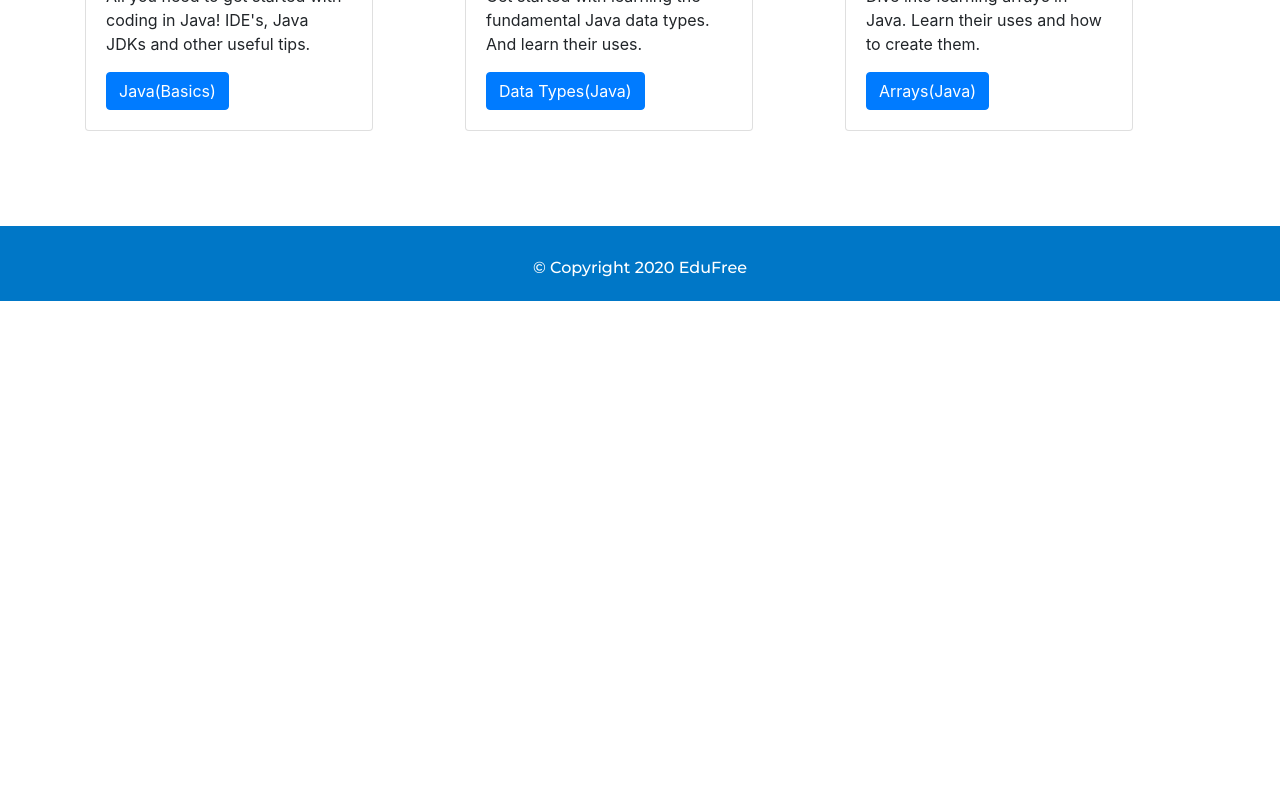
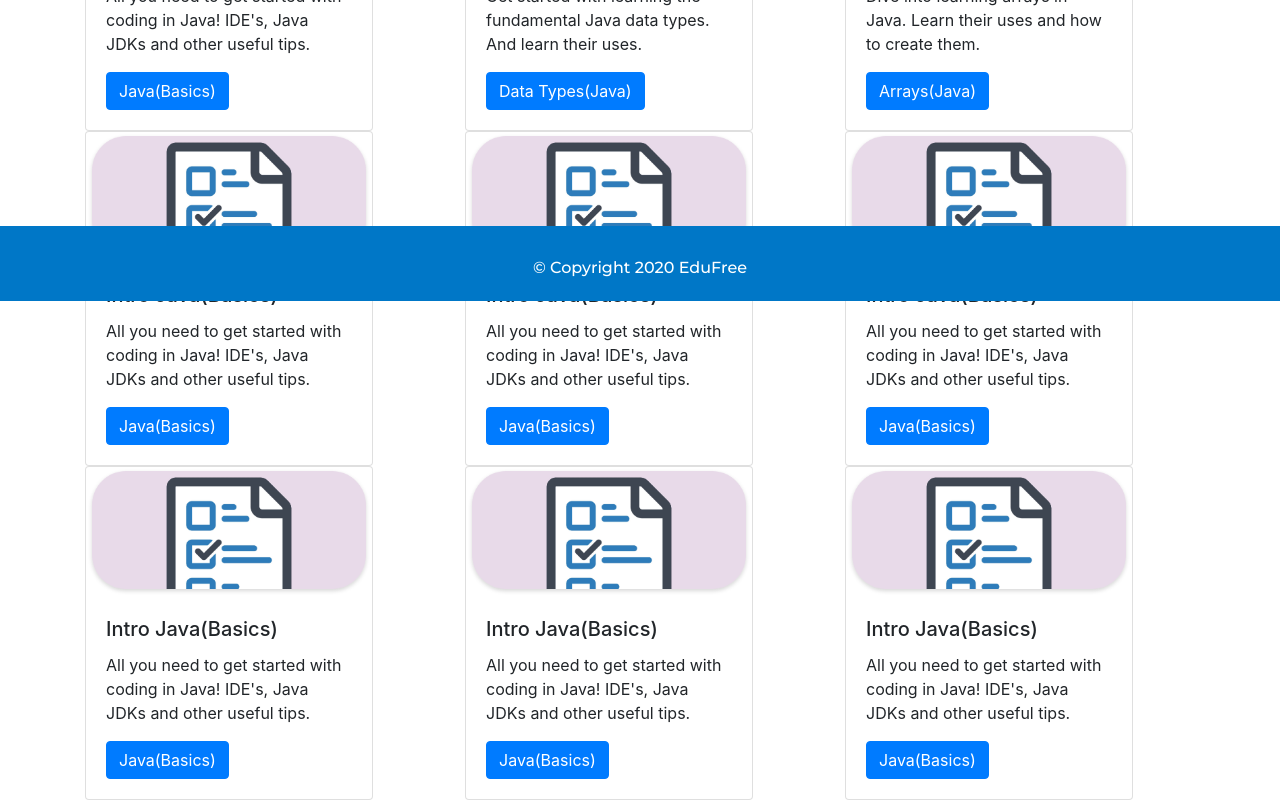
Before and after one commit to AshiHaque/Level-2-Group-project--Edufree, a React (Create React App) app: page /Content in a window 1280 px wide. Shown: the part 499-1299 px from the top of the page. Before the commit the page ends 800 px from the top, so only its background shows below. Built offline with nearby package versions, Linux system fonts and the light colour scheme.

Commit message:
Update Content.js

```diff
--- a/src/Pages/Content.js
+++ b/src/Pages/Content.js
@@ -63,6 +63,76 @@ class Content extends React.Component{
   </Card.Body>
 </Card></Col>
   </Row>
+  <Row>
+  <Col lg={4}><Card style={{ width: '18rem' }}>
+  <Card.Img variant="top" src={clipboard} />
+  <Card.Body>
+    <Card.Title>Intro Java(Basics)</Card.Title>
+    <Card.Text>
+      All you need to get started with coding in Java!
+      IDE's, Java JDKs and other useful tips.
+    </Card.Text>
+    <Button variant="primary">Java(Basics)</Button>
+  </Card.Body>
+</Card></Col>
+<Col lg={4}><Card style={{ width: '18rem' }}>
+  <Card.Img variant="top" src={clipboard} />
+  <Card.Body>
+    <Card.Title>Intro Java(Basics)</Card.Title>
+    <Card.Text>
+      All you need to get started with coding in Java!
+      IDE's, Java JDKs and other useful tips.
+    </Card.Text>
+    <Button variant="primary">Java(Basics)</Button>
+  </Card.Body>
+</Card></Col>
+<Col lg={4}><Card style={{ width: '18rem' }}>
+  <Card.Img variant="top" src={clipboard} />
+  <Card.Body>
+    <Card.Title>Intro Java(Basics)</Card.Title>
+    <Card.Text>
+      All you need to get started with coding in Java!
+      IDE's, Java JDKs and other useful tips.
+    </Card.Text>
+    <Button variant="primary">Java(Basics)</Button>
+  </Card.Body>
+</Card></Col>
+  </Row>
+  <Row>
+  <Col lg={4}><Card style={{ width: '18rem' }}>
+  <Card.Img variant="top" src={clipboard} />
+  <Card.Body>
+    <Card.Title>Intro Java(Basics)</Card.Title>
+    <Card.Text>
+      All you need to get started with coding in Java!
+      IDE's, Java JDKs and other useful tips.
+    </Card.Text>
+    <Button variant="primary">Java(Basics)</Button>
+  </Card.Body>
+</Card></Col>
+<Col lg={4}><Card style={{ width: '18rem' }}>
+  <Card.Img variant="top" src={clipboard} />
+  <Card.Body>
+    <Card.Title>Intro Java(Basics)</Card.Title>
+    <Card.Text>
+      All you need to get started with coding in Java!
+      IDE's, Java JDKs and other useful tips.
+    </Card.Text>
+    <Button variant="primary">Java(Basics)</Button>
+  </Card.Body>
+</Card></Col>
+<Col lg={4}><Card style={{ width: '18rem' }}>
+  <Card.Img variant="top" src={clipboard} />
+  <Card.Body>
+    <Card.Title>Intro Java(Basics)</Card.Title>
+    <Card.Text>
+      All you need to get started with coding in Java!
+      IDE's, Java JDKs and other useful tips.
+    </Card.Text>
+    <Button variant="primary">Java(Basics)</Button>
+  </Card.Body>
+</Card></Col>
+  </Row>
   </Container>
 
   </div>
```
